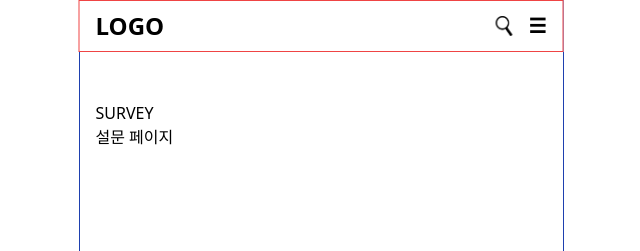
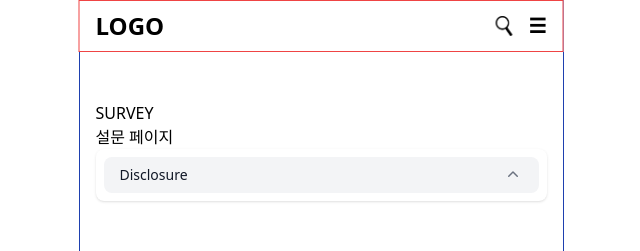
Before and after one commit to junereo/MVE_PROJECT, a Next.js app in the folder apps/tuner-user/: page /survey in a window 1280 px wide. Shown: the top 251 px of the page, without its empty margins (319-959 px from the left). Built offline with nearby package versions, Linux system fonts and the light colour scheme; no server answers.

Commit message:
feat: Disclosure 컴포넌트 생성

```diff
--- a/apps/tuner-user/package.json
+++ b/apps/tuner-user/package.json
@@ -11,6 +11,7 @@
   },
   "dependencies": {
     "@headlessui/react": "^2.2.4",
+    "@heroicons/react": "^2.2.0",
     "@tanstack/react-query": "^5.80.7",
     "axios": "^1.9.0",
     "dotenv": "^16.5.0",
--- a/apps/tuner-user/src/app/survey/page.tsx
+++ b/apps/tuner-user/src/app/survey/page.tsx
@@ -1,8 +1,14 @@
+import Disclosure from "@/components/ui/Disclosure";
+
 export default function Survey() {
   return (
     <div className="content">
       <h1 className="title">SURVEY</h1>
       <p>설문 페이지</p>
+
+      <Disclosure title="Disclosure">
+        <p>Disclosure 내용입니당</p>
+      </Disclosure>
     </div>
   );
 }
--- a/apps/tuner-user/src/components/ui/Disclosure.tsx
+++ b/apps/tuner-user/src/components/ui/Disclosure.tsx
@@ -1,16 +1,38 @@
 "use client";
 
-import { Disclosure as HeadlessDisclosure } from "@headlessui/react";
+import {
+  Disclosure as HeadlessDisclosure,
+  DisclosureButton,
+  DisclosurePanel,
+} from "@headlessui/react";
+import { ChevronUpIcon } from "@heroicons/react/20/solid";
+import { ReactNode } from "react";
 
 interface DisclosureProps {
   title: string; // 버튼 내용
-  children: string; // 내용
+  children: ReactNode; // 내용
 }
 
-export default function closure({ title, children }: DisclosureProps) {
+export default function Disclosure({ title, children }: DisclosureProps) {
   return (
-    <div>
-      <HeadlessDisclosure>{({ open }) => <></>}</HeadlessDisclosure>
+    <div className="w-full rounded-lg bg-white p-2 shadow">
+      <HeadlessDisclosure>
+        {({ open }) => (
+          <>
+            <DisclosureButton className="flex w-full justify-between items-center rounded-lg bg-gray-100 px-4 py-2 text-left text-sm font-medium text-gray-900 hover:bg-gray-200">
+              <span>{title}</span>
+              <ChevronUpIcon
+                className={`h-5 w-5 text-gray-500 transition-transform duration-300 ${
+                  open ? "rotate-180" : "rotate-0"
+                }`}
+              />
+            </DisclosureButton>
+            <DisclosurePanel className="px-4 pt-4 pb-2 text-sm text-gray-700">
+              {children}
+            </DisclosurePanel>
+          </>
+        )}
+      </HeadlessDisclosure>
     </div>
   );
 }
```
